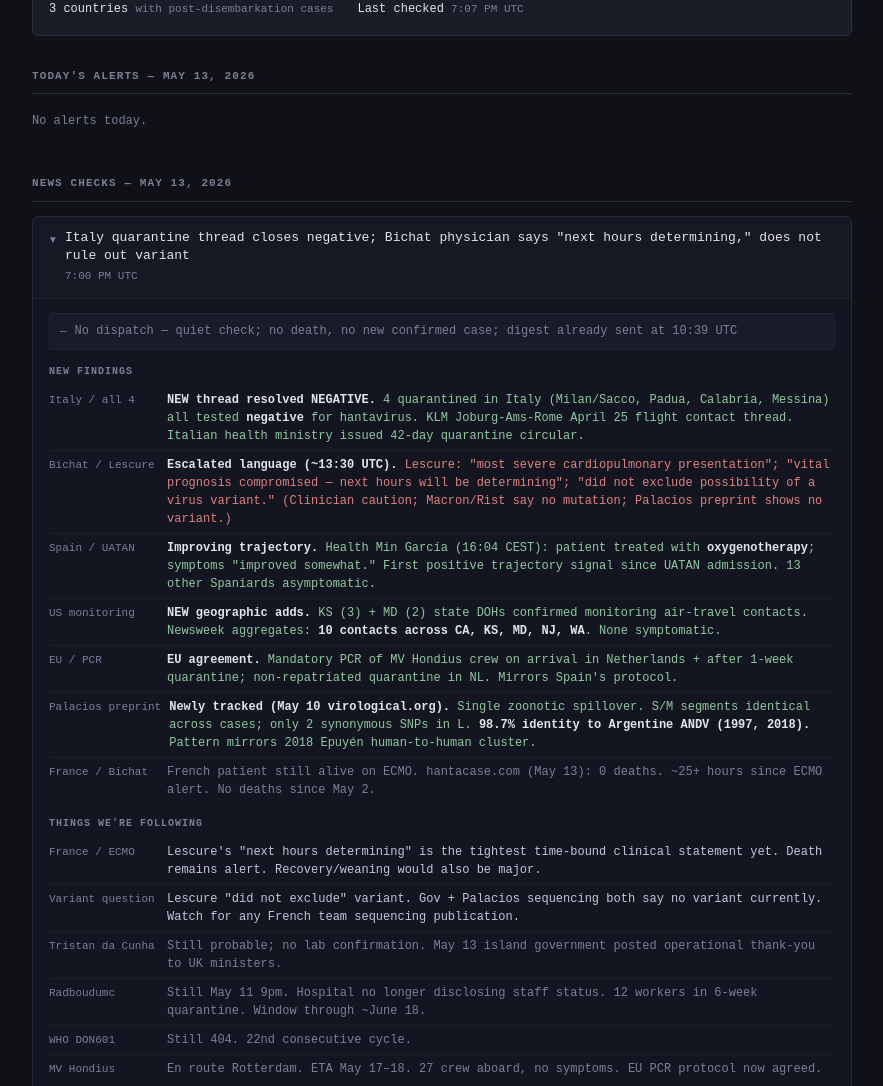
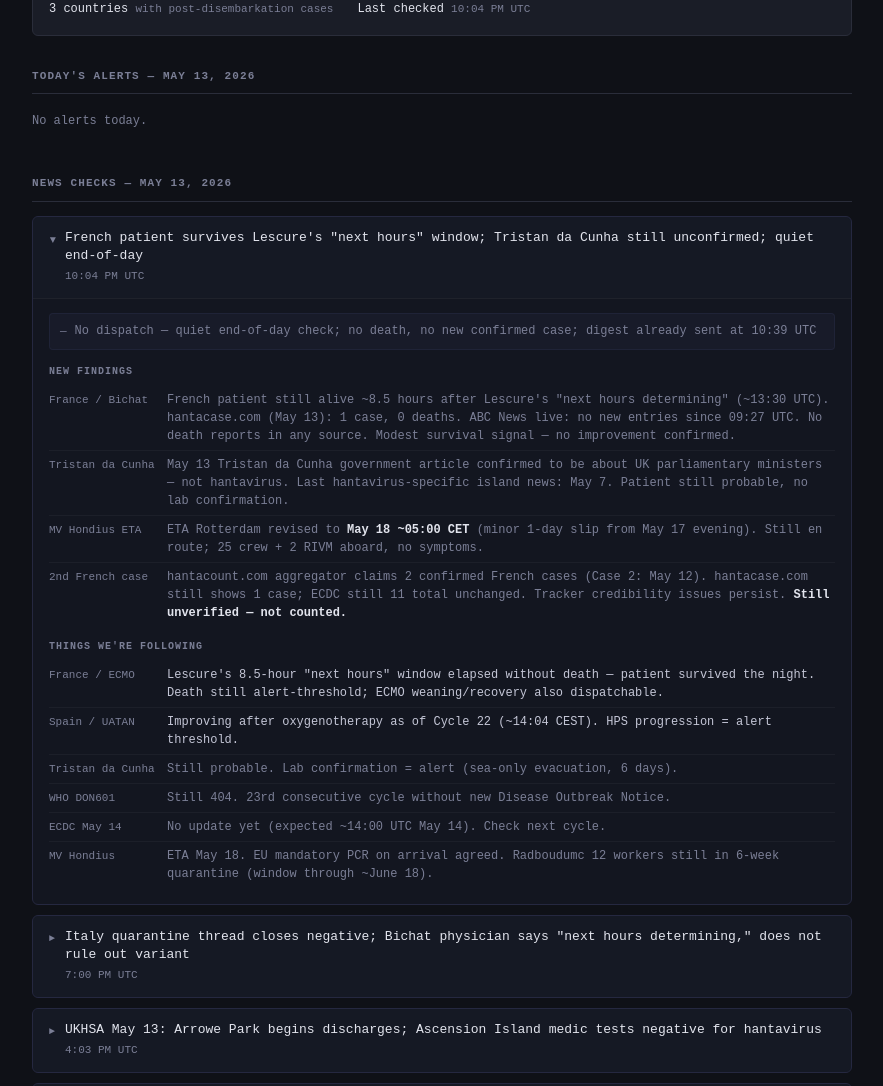
Before and after one commit to bruedlinger/hantavirus-news, a plain HTML site: page hantavirus/index.html in a window 1280 px wide. Shown: the part 177-1263 px from the top of the page, without its empty margins (198-1081 px from the left). Drawn offline with Linux system fonts and the light colour scheme.

Commit message:
cycle 2026-05-13T22-02-28Z

```diff
--- a/hantavirus/index.html
+++ b/hantavirus/index.html
@@ -309,7 +309,7 @@
   <div class="stat">11 cases <span>(8 confirmed + 2 probable + 1 inconclusive)</span></div>
   <div class="stat">3 deaths <span>(CFR ~27%; all on-voyage; last death May 2)</span></div>
   <div class="stat">3 countries <span>with post-disembarkation cases</span></div>
-  <div class="stat">Last checked <span>7:07 PM UTC</span></div>
+  <div class="stat">Last checked <span>10:04 PM UTC</span></div>
 </div>
 
 <section id="dispatches">
@@ -320,8 +320,71 @@
 <section id="checks">
   <h2>News Checks &mdash; May 13, 2026</h2>
 
-  <!-- Cycle 22 — 7:00 PM UTC — most recent, starts open -->
+  <!-- Cycle 23 — 10:04 PM UTC — most recent, starts open -->
   <details class="check-entry" open>
+    <summary>
+      <span class="chevron">&#9658;</span>
+      <span class="summary-inner">
+        <span class="headline">French patient survives Lescure's "next hours" window; Tristan da Cunha still unconfirmed; quiet end-of-day</span>
+        <span class="timestamp">10:04 PM UTC</span>
+      </span>
+    </summary>
+    <div class="check-body">
+      <div class="check-dispatch-note quiet">
+        <span class="note-icon">&mdash;</span>
+        No dispatch &mdash; quiet end-of-day check; no death, no new confirmed case; digest already sent at 10:39 UTC
+      </div>
+      <div class="check-section-label">New findings</div>
+      <ul class="check-findings">
+        <li>
+          <span class="fi-label">France / Bichat</span>
+          <span class="fi-value flag-quiet">French patient still alive ~8.5 hours after Lescure's "next hours determining" (~13:30 UTC). hantacase.com (May 13): 1 case, 0 deaths. ABC News live: no new entries since 09:27 UTC. No death reports in any source. Modest survival signal — no improvement confirmed.</span>
+        </li>
+        <li>
+          <span class="fi-label">Tristan da Cunha</span>
+          <span class="fi-value flag-quiet">May 13 Tristan da Cunha government article confirmed to be about UK parliamentary ministers — not hantavirus. Last hantavirus-specific island news: May 7. Patient still probable, no lab confirmation.</span>
+        </li>
+        <li>
+          <span class="fi-label">MV Hondius ETA</span>
+          <span class="fi-value flag-quiet">ETA Rotterdam revised to <strong>May 18 ~05:00 CET</strong> (minor 1-day slip from May 17 evening). Still en route; 25 crew + 2 RIVM aboard, no symptoms.</span>
+        </li>
+        <li>
+          <span class="fi-label">2nd French case</span>
+          <span class="fi-value flag-quiet">hantacount.com aggregator claims 2 confirmed French cases (Case 2: May 12). hantacase.com still shows 1 case; ECDC still 11 total unchanged. Tracker credibility issues persist. <strong>Still unverified — not counted.</strong></span>
+        </li>
+      </ul>
+      <div class="check-section-label">Things we're following</div>
+      <ul class="check-findings">
+        <li>
+          <span class="fi-label">France / ECMO</span>
+          <span class="fi-value">Lescure's 8.5-hour "next hours" window elapsed without death — patient survived the night. Death still alert-threshold; ECMO weaning/recovery also dispatchable.</span>
+        </li>
+        <li>
+          <span class="fi-label">Spain / UATAN</span>
+          <span class="fi-value">Improving after oxygenotherapy as of Cycle 22 (~14:04 CEST). HPS progression = alert threshold.</span>
+        </li>
+        <li>
+          <span class="fi-label">Tristan da Cunha</span>
+          <span class="fi-value flag-quiet">Still probable. Lab confirmation = alert (sea-only evacuation, 6 days).</span>
+        </li>
+        <li>
+          <span class="fi-label">WHO DON601</span>
+          <span class="fi-value flag-quiet">Still 404. 23rd consecutive cycle without new Disease Outbreak Notice.</span>
+        </li>
+        <li>
+          <span class="fi-label">ECDC May 14</span>
+          <span class="fi-value flag-quiet">No update yet (expected ~14:00 UTC May 14). Check next cycle.</span>
+        </li>
+        <li>
+          <span class="fi-label">MV Hondius</span>
+          <span class="fi-value flag-quiet">ETA May 18. EU mandatory PCR on arrival agreed. Radboudumc 12 workers still in 6-week quarantine (window through ~June 18).</span>
+        </li>
+      </ul>
+    </div>
+  </details>
+
+  <!-- Cycle 22 — 7:00 PM UTC -->
+  <details class="check-entry">
     <summary>
       <span class="chevron">&#9658;</span>
       <span class="summary-inner">
@@ -346,7 +409,7 @@
         </li>
         <li>
           <span class="fi-label">Spain / UATAN</span>
-          <span class="fi-value flag-new"><strong>Improving trajectory.</strong> Health Min García (16:04 CEST): patient treated with <strong>oxygenotherapy</strong>; symptoms "improved somewhat." First positive trajectory signal since UATAN admission. 13 other Spaniards asymptomatic.</span>
+          <span class="fi-value flag-new"><strong>Improving trajectory.</strong> Health Min Garc&iacute;a (16:04 CEST): patient treated with <strong>oxygenotherapy</strong>; symptoms "improved somewhat." First positive trajectory signal since UATAN admission. 13 other Spaniards asymptomatic.</span>
         </li>
         <li>
           <span class="fi-label">US monitoring</span>
@@ -358,7 +421,7 @@
         </li>
         <li>
           <span class="fi-label">Palacios preprint</span>
-          <span class="fi-value flag-new"><strong>Newly tracked (May 10 virological.org).</strong> Single zoonotic spillover. S/M segments identical across cases; only 2 synonymous SNPs in L. <strong>98.7% identity to Argentine ANDV (1997, 2018).</strong> Pattern mirrors 2018 Epuyén human-to-human cluster.</span>
+          <span class="fi-value flag-new"><strong>Newly tracked (May 10 virological.org).</strong> Single zoonotic spillover. S/M segments identical across cases; only 2 synonymous SNPs in L. <strong>98.7% identity to Argentine ANDV (1997, 2018).</strong> Pattern mirrors 2018 Epuy&eacute;n human-to-human cluster.</span>
         </li>
         <li>
           <span class="fi-label">France / Bichat</span>
@@ -624,7 +687,7 @@
     <div class="dispatch-body">
       <h3>What changed</h3>
       <ul>
-        <li><strong>Spain's first case (provisional):</strong> One of 14 Spanish evacuees at Gómez Ulla Hospital in Madrid tested preliminarily positive. Health Minister Monica Garcia confirmed (May 11, ~20:10 UTC). Patient asymptomatic and in good condition; other 13 Spaniards provisionally negative. Case count rises to <strong>11</strong>.</li>
+        <li><strong>Spain's first case (provisional):</strong> One of 14 Spanish evacuees at G&oacute;mez Ulla Hospital in Madrid tested preliminarily positive. Health Minister Monica Garcia confirmed (May 11, ~20:10 UTC). Patient asymptomatic and in good condition; other 13 Spaniards provisionally negative. Case count rises to <strong>11</strong>.</li>
         <li><strong>France escalates contact management:</strong> 8 of 22 French contact cases transferred from home isolation to reinforced hospital quarantine &#8212; those who shared a flight with a Dutch infected passenger. None symptomatic. PM Lecornu holding 2 daily interministerial meetings at Matignon.</li>
         <li><strong>Tristan da Cunha now "probable":</strong> UKHSA upgraded from "suspected." Adult male, disembarked April 14, symptoms onset April 28. UK military on island with oxygen/medical equipment. Lab confirmation still pending.</li>
         <li><strong>Arrowe Park:</strong> 22 people (20 UK nationals + 1 German/UK + 1 Japanese) undergoing 72-hour assessment; all asymptomatic. Window expired ~May 13 21:00 UTC.</li>
```
Also changed, not shown: 4 other files.
